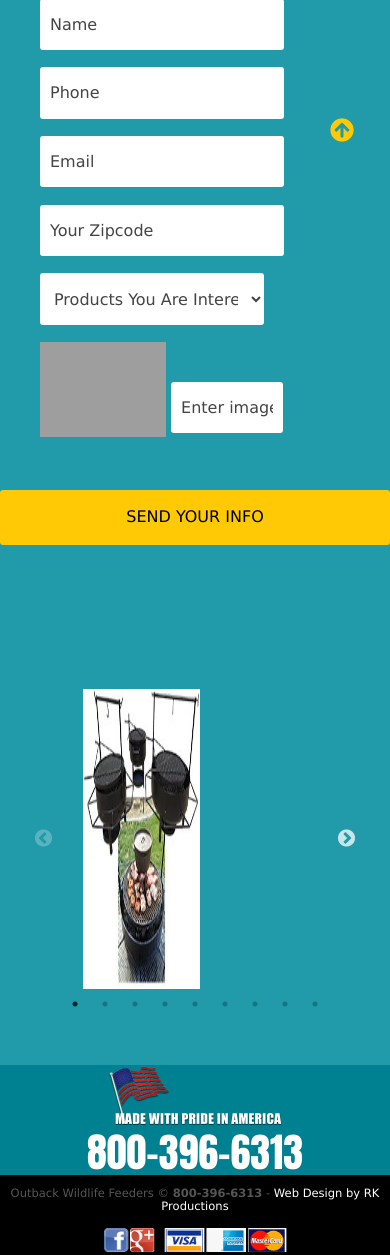
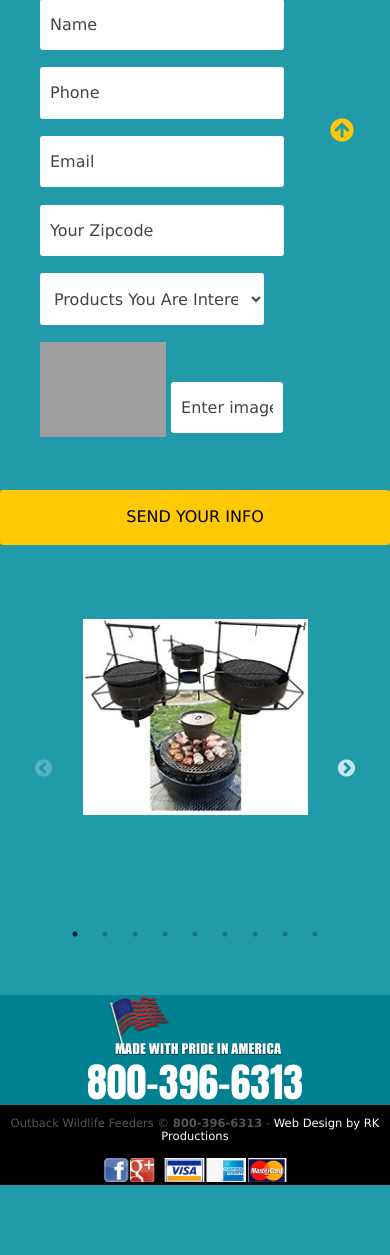
Before and after one commit to webstandardcss/outback-flexbox, a PHP site: page / in a window 390 px wide. Shown: the part 674-1929 px from the top of the page. After the commit the page ends 1859 px from the top, so only its background shows below. Run offline with PHP 8.4, Linux system fonts and the light colour scheme; data that the repository does not hold is empty; some libraries are stand-ins or nearby versions; grey boxes are pictures that could not be loaded.

Commit message:
Slider Fix

```diff
--- a/custom.css
+++ b/custom.css
@@ -1 +1,25 @@
 /* Please use this file for all CSS. */
+
+@media only screen and (max-width: 960px) {
+	.product-description h1 {
+		font-size: 24px;
+	}
+}
+
+@media only screen and (max-width: 600px) {
+  .product-description {
+    display: none;
+  }
+
+  .product-media,
+  .product-media a {
+    display: block;
+    width: 100%;
+  }
+
+  .product-media img {
+    max-width: 100%;
+    width: 100%;
+    height: auto !important;
+  }
+}
--- a/index.php
+++ b/index.php
@@ -130,7 +130,7 @@ $extraCss = array("forms");
   }
 
   .ob-carousel {
-      margin-top: 120px;
+      margin-top: 50px;
     }
   </style>
 <div class="slick-outer ob-carousel">
```
